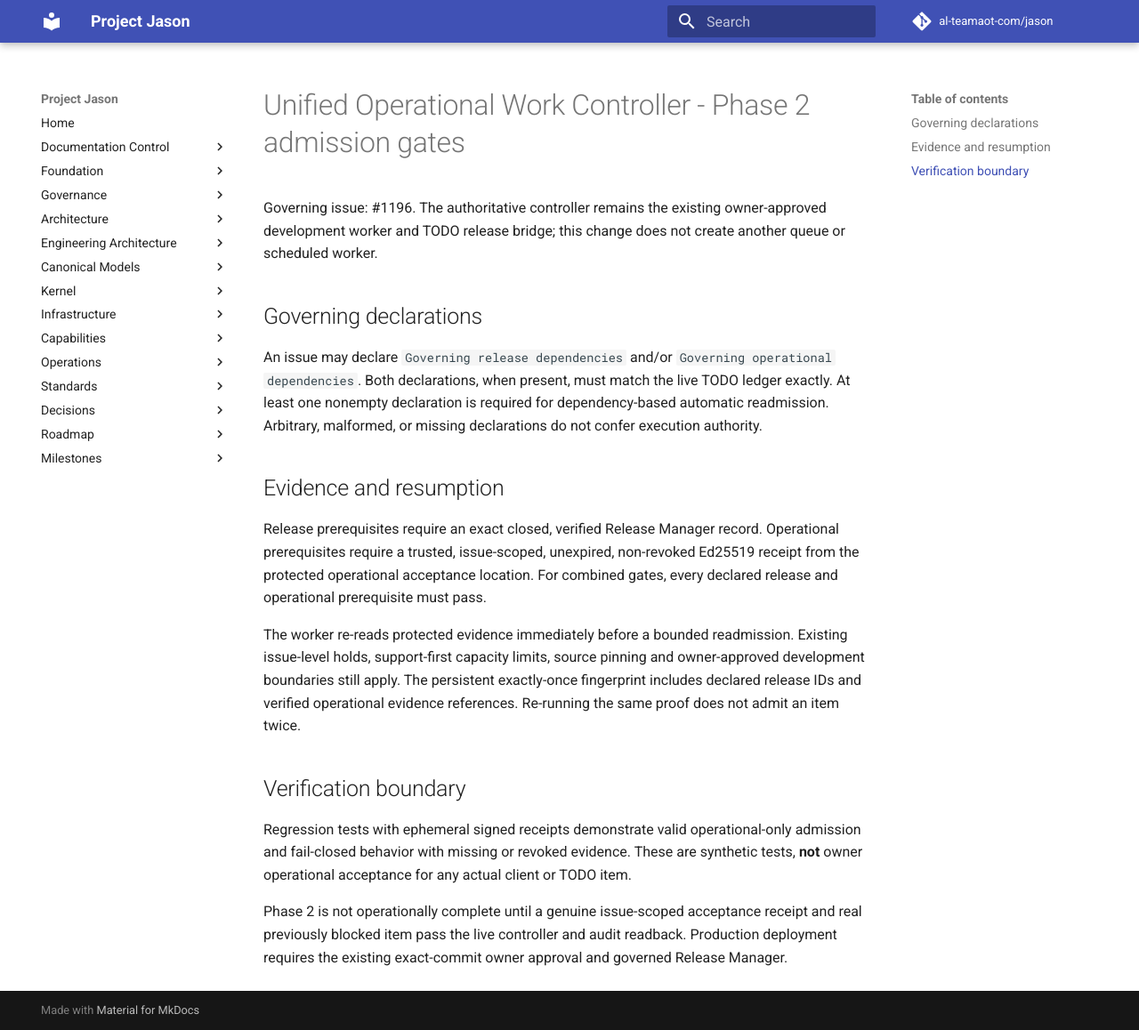
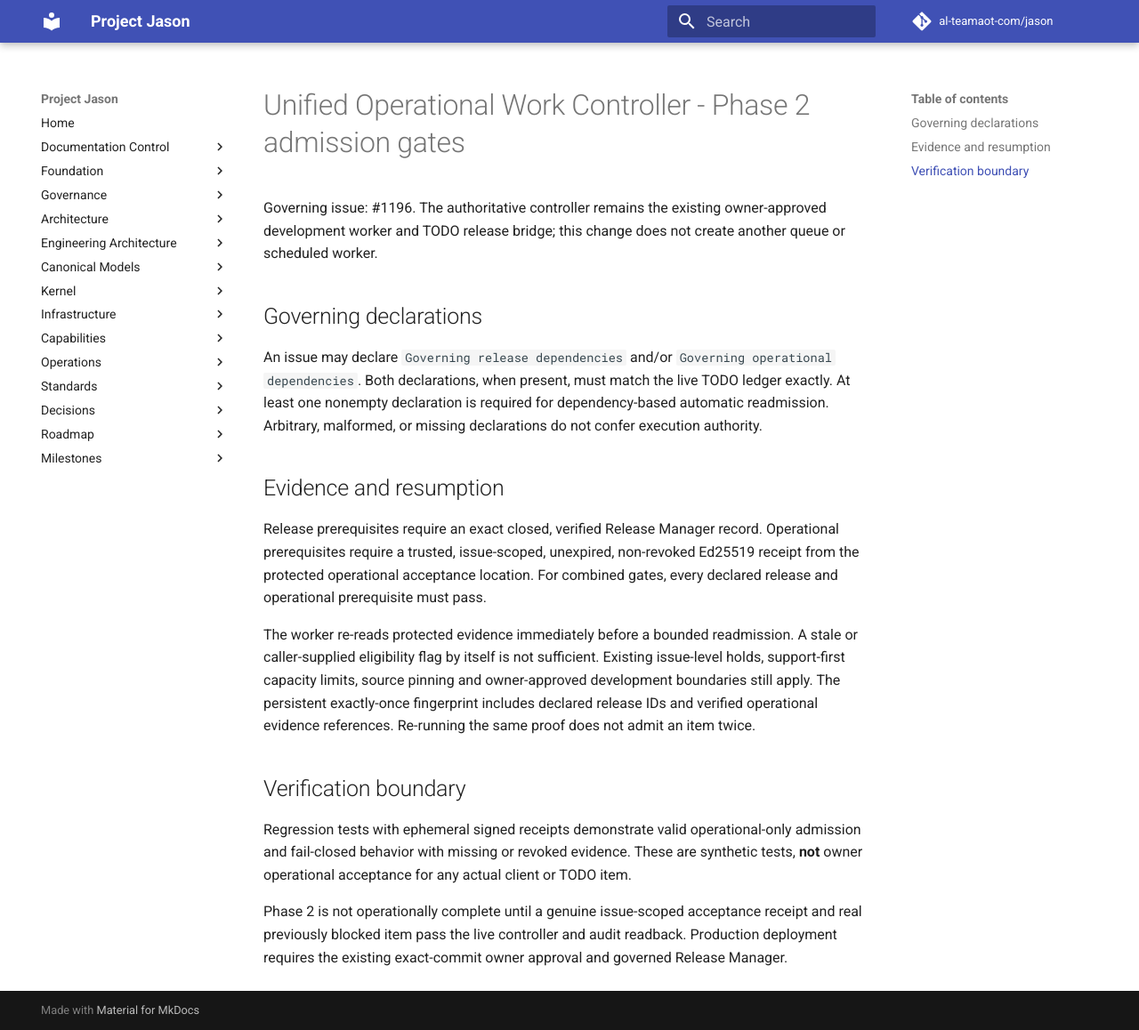
Before and after one commit to al-teamaot-com/jason, an MkDocs documentation site: the page built from docs/operations/Unified-Operational-Work-Controller-Phase2.md, in a window 1280 px wide and 1158 px high. Shown: the whole window at 89% size. Built offline with MkDocs 1.6.1 and Material for MkDocs 9.7.7, drawn with Linux system fonts in a browser that asks for light colours; comment, search, counter and statistics services are not loaded.

Commit message:
Clarify fresh-evidence readmission requirement (#1196)

```diff
--- a/docs/operations/Unified-Operational-Work-Controller-Phase2.md
+++ b/docs/operations/Unified-Operational-Work-Controller-Phase2.md
@@ -19,7 +19,7 @@ acceptance location. For combined gates, every declared release and
 operational prerequisite must pass.
 
 The worker re-reads protected evidence immediately before a bounded
-readmission. Existing issue-level holds, support-first capacity limits,
+readmission. A stale or caller-supplied eligibility flag by itself is not sufficient. Existing issue-level holds, support-first capacity limits,
 source pinning and owner-approved development boundaries still apply.
 The persistent exactly-once fingerprint includes declared release IDs
 and verified operational evidence references. Re-running the same proof
```
